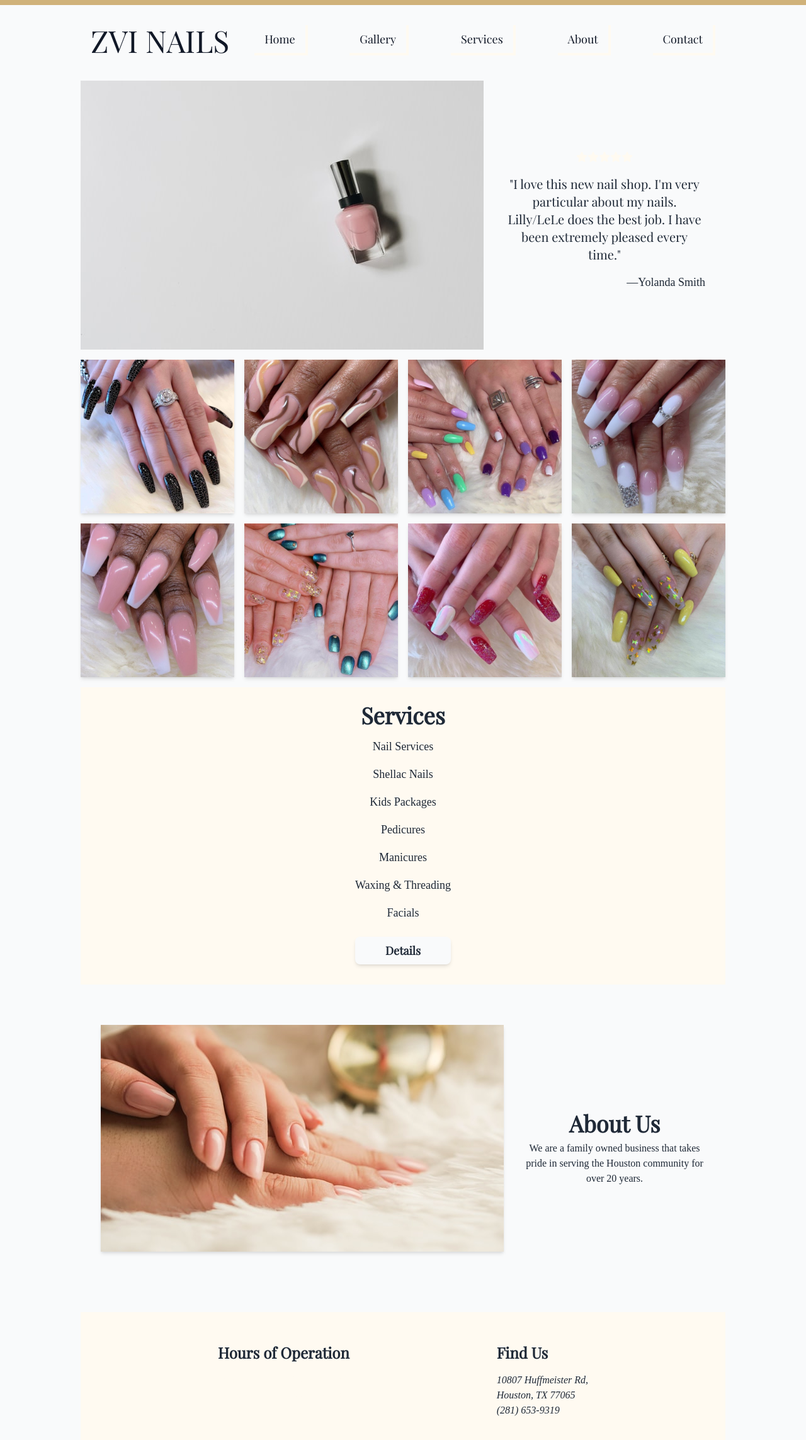
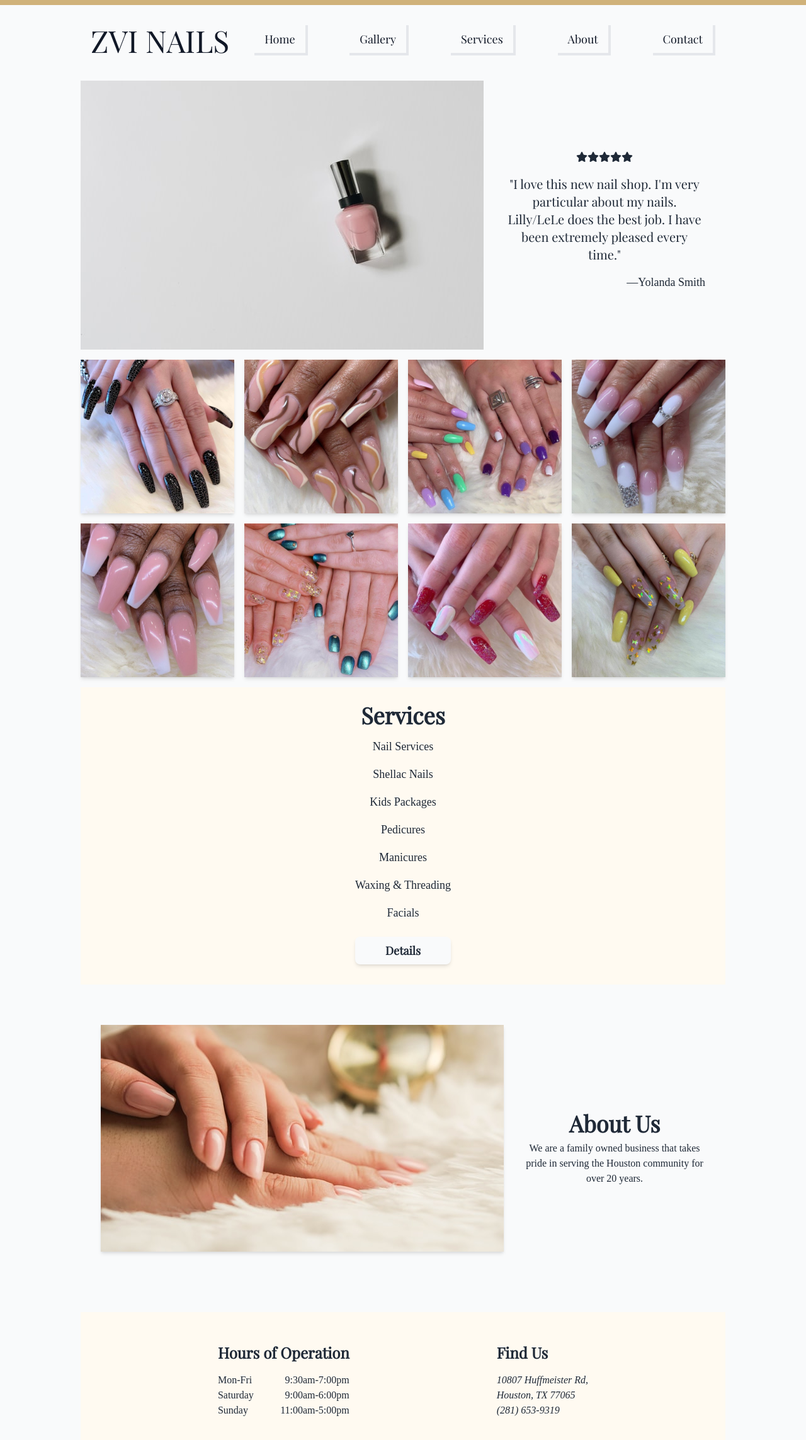
Before and after one commit to anthonybui1/zvi-nails, a React (Create React App) app: page / in a window 1280 px wide. Shown: the top 2286 px of the page at 63% size. Built offline with nearby package versions, Linux system fonts and the light colour scheme; a web font is replaced by a local one.

Commit message:
fix: Fix miscolored hours of operation

```diff
--- a/src/organisms/Location.js
+++ b/src/organisms/Location.js
@@ -7,14 +7,14 @@ const Location = () => {
 
 	return (
 		<React.Fragment>
-			<section className={`${styleOptions} bg-base md:mt-4 md-custom-container`}>
+			<section className={`${styleOptions} bg-primary md:mt-4 md-custom-container`}>
 				<span id='contact' className='block relative -top-20' />
 				<div className='py-12 flex flex-col items-center space-y-12 md:space-y-0 md:flex-row md:justify-evenly md:items-start'>
 					<div>
 						<h2 className='text-lg text-center font-display mb-4 font-bold md:text-2xl md:text-left'>
 							Hours of Operation
 						</h2>
-						<div className='flex flex-col text-base'>
+						<div className='flex flex-col'>
 							<div className='flex justify-between'>
 								<p>Mon-Fri</p>
 								<p className='text-right ml-2'>9:30am-7:00pm</p>
--- a/src/organisms/Services.js
+++ b/src/organisms/Services.js
@@ -13,7 +13,7 @@ const Services = () => {
 	];
 
 	return (
-		<section className='md-custom-container bg-base flex flex-col justify-center items-center w-full'>
+		<section className='md-custom-container bg-primary flex flex-col justify-center items-center w-full'>
 			<h2 className='font-display md:text-4xl text-3xl mt-6 mb-2 font-bold'>Services</h2>
 			<ul className='text-center'>
 				{ services.map(service => <li className='w-full px-2 py-2 text-lg'>{service}</li>) }
--- a/tailwind.config.js
+++ b/tailwind.config.js
@@ -5,7 +5,7 @@ module.exports = {
 		extend: {
 			colors: {
 				accent: '#D0B27A', // dark-gold
-				base: '#FFFAF1', // light-gold
+				primary: '#FFFAF1', // light-gold
 			},
 			fontFamily: {
 				display: ['Playfair Display', 'serif'],
```
